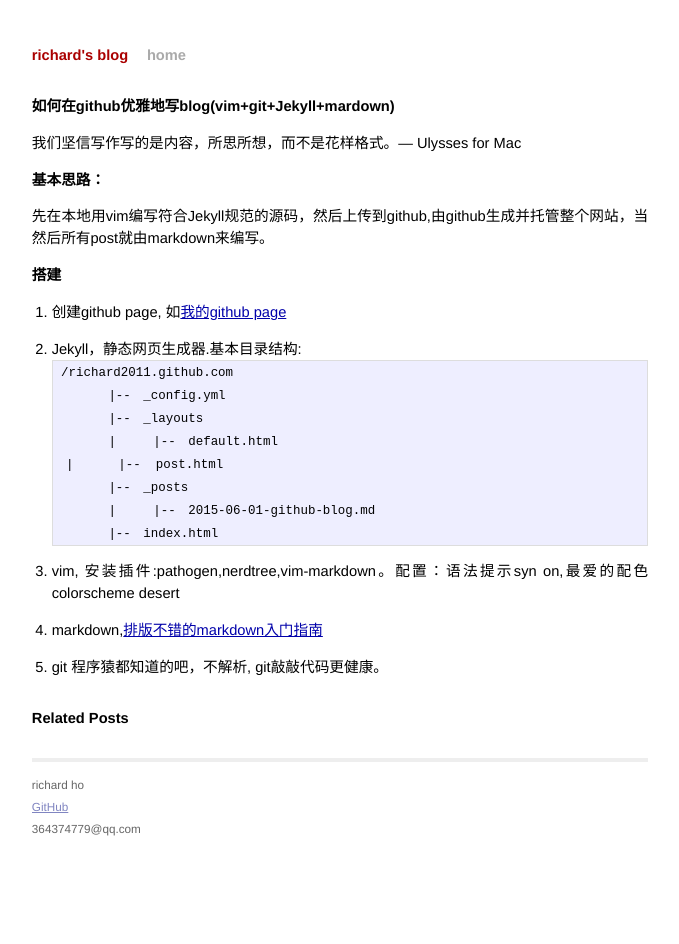
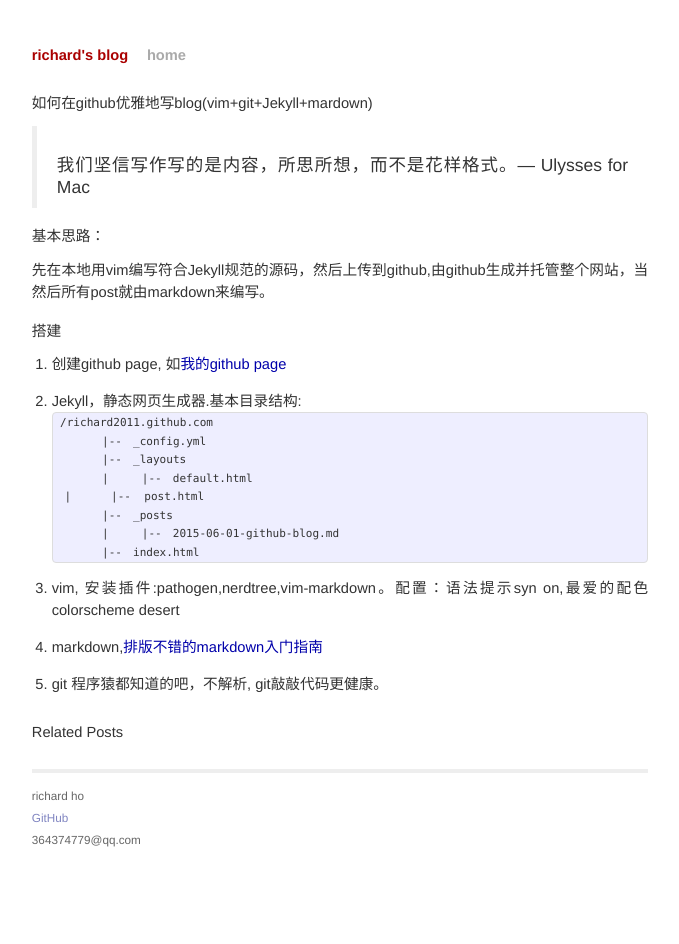
Before and after one commit to richard2011/richard2011.github.com, a Jekyll site: the page built from _posts/2015-05-31-how-to-use-github-blog.md, in a window 1280 px wide. Shown: the whole page, without its empty margins (300-979 px from the left). Built offline with Jekyll 4.4.1, drawn with Linux system fonts in a browser that asks for light colours; Markdown is read by kramdown in place of the engine named in the settings.

Commit message:
引入bootsrap css

```diff
--- a/_layouts/default.html
+++ b/_layouts/default.html
@@ -7,6 +7,8 @@
 
    <!-- syntax highlighting CSS -->
    <link rel="stylesheet" href="/css/syntax.css" type="text/css" />
+
+   <link rel="stylesheet" href="http://cdn.bootcss.com/bootstrap/3.3.4/css/bootstrap.min.css" type="text/css" />
 
    <!-- Homepage CSS -->
    <link rel="stylesheet" href="/css/screen.css" type="text/css" media="screen, projection" />
```
